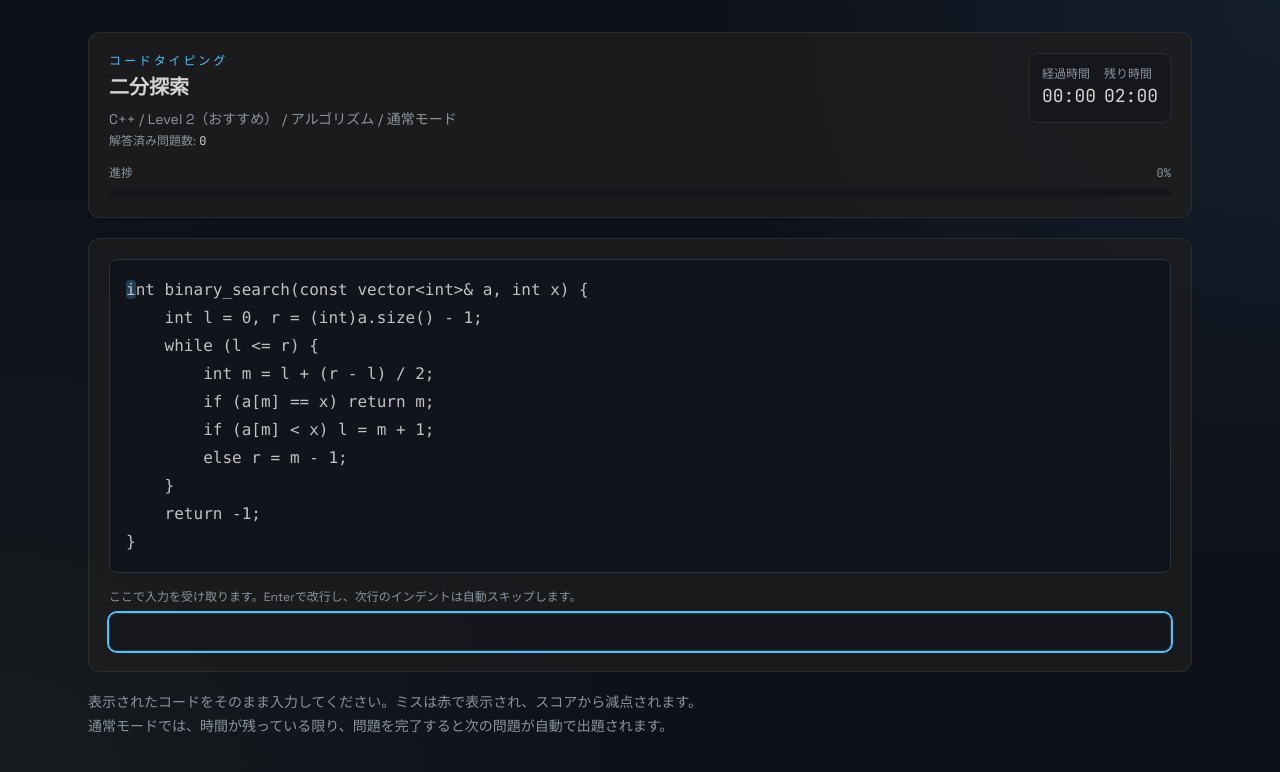
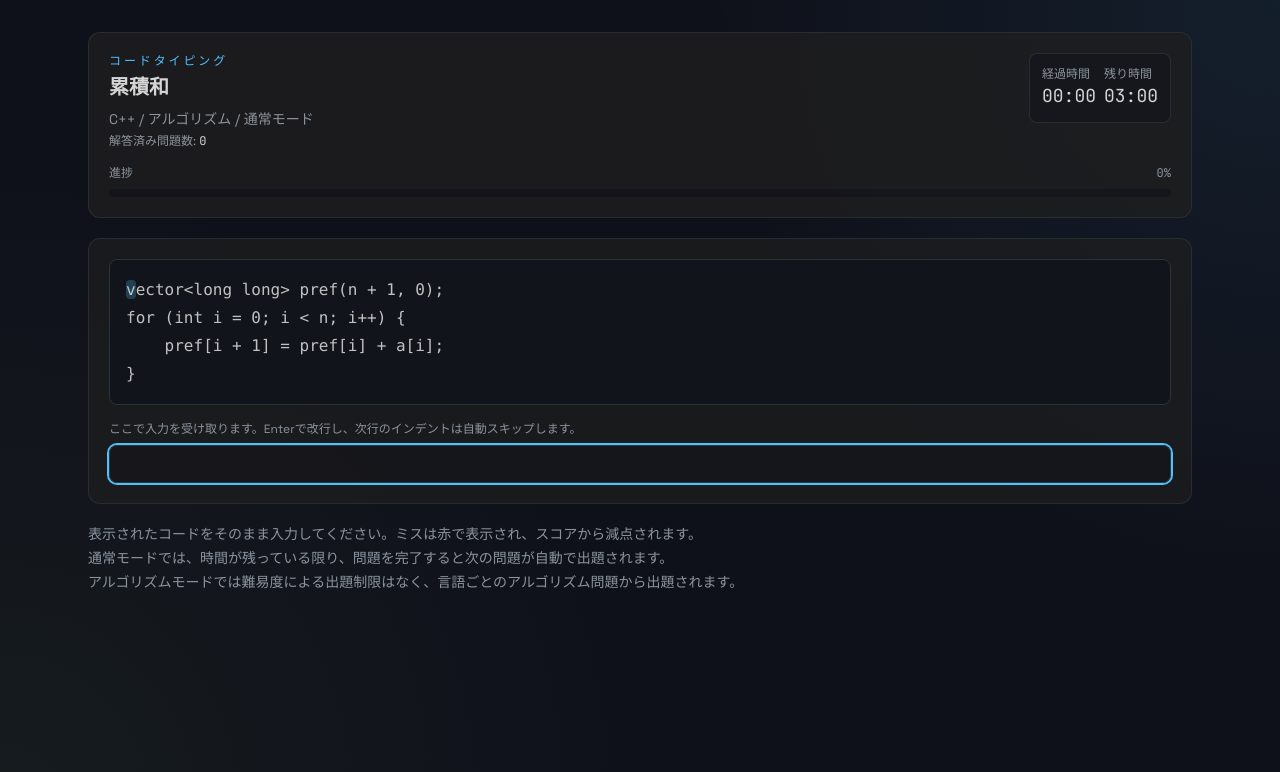
Before and after one commit to okku0916/typing-app, a Next.js app: page /play in a window 1280 px wide. Shown: the top 772 px of the page. Built offline with nearby package versions, Linux system fonts and the light colour scheme.

Commit message:
feat: improve timed results flow and expand algorithm drills

```diff
--- a/src/app/page.tsx
+++ b/src/app/page.tsx
@@ -57,10 +57,18 @@ export default function Home() {
           />
         </SelectorSection>
 
-        <SelectorSection title="難易度" subtitle="出題内容と制限時間を調整">
+        <SelectorSection
+          title="難易度"
+          subtitle={
+            settings.drillMode === "random_syntax"
+              ? "基本構文モードの出題内容と制限時間を調整"
+              : "アルゴリズムモードでは難易度による出題制限はありません"
+          }
+        >
           <DifficultySelector
             value={settings.difficulty}
             onChange={(difficulty) => setSettings((prev) => ({ ...prev, difficulty }))}
+            disabled={settings.drillMode === "algorithm"}
           />
         </SelectorSection>
 
@@ -79,7 +87,9 @@ export default function Home() {
             <p className="code-font text-xl text-foreground">
               {settings.gameMode === "unlimited"
                 ? "無制限"
-                : `${TIME_LIMITS[settings.difficulty]} 秒（${DIFFICULTY_LABELS[settings.difficulty]}）`}
+                : settings.drillMode === "random_syntax"
+                  ? `${TIME_LIMITS[settings.difficulty]} 秒（${DIFFICULTY_LABELS[settings.difficulty]}）`
+                  : `${TIME_LIMITS.level_3} 秒（アルゴリズム共通）`}
             </p>
           </div>
 
--- a/src/app/play/page.tsx
+++ b/src/app/play/page.tsx
@@ -1,8 +1,8 @@
 "use client";
 
 import Link from "next/link";
-import { Suspense, useMemo } from "react";
-import { useSearchParams } from "next/navigation";
+import { useRouter, useSearchParams } from "next/navigation";
+import { Suspense, useEffect, useMemo } from "react";
 
 import { CodeView } from "@/components/editor/CodeView";
 import { TypingInput } from "@/components/editor/TypingInput";
@@ -24,7 +24,14 @@ interface PlaySessionViewProps {
 }
 
 function PlaySessionView({ config, initialCursor }: PlaySessionViewProps) {
+  const router = useRouter();
   const session = useTypingSession(config, initialCursor);
+
+  useEffect(() => {
+    if (session.status === "finished" && session.endReason === "time_up") {
+      router.replace("/result");
+    }
+  }, [router, session.endReason, session.status]);
 
   const progress =
     session.engineState.reference.length === 0
@@ -44,7 +51,10 @@ function PlaySessionView({ config, initialCursor }: PlaySessionViewProps) {
             <p className="text-xs uppercase tracking-[0.24em] text-accent">コードタイピング</p>
             <h1 className="mt-1 text-xl font-semibold text-foreground">{session.problem.title}</h1>
             <p className="mt-2 text-sm text-muted">
-              {CATEGORY_LABELS[config.category]} / {DIFFICULTY_LABELS[config.difficulty]} /{" "}
+              {CATEGORY_LABELS[config.category]} /{" "}
+              {config.drillMode === "random_syntax"
+                ? `${DIFFICULTY_LABELS[config.difficulty]} / `
+                : ""}
               {DRILL_MODE_LABELS[config.drillMode]} / {GAME_MODE_LABELS[config.gameMode]}
             </p>
             <p className="mt-1 text-xs text-muted">
@@ -110,6 +120,9 @@ function PlaySessionView({ config, initialCursor }: PlaySessionViewProps) {
           ) : (
             <p>無制限モードでは、1問完了ごとにリザルトを表示します。</p>
           )}
+          {config.drillMode === "algorithm" ? (
+            <p>アルゴリズムモードでは難易度による出題制限はなく、言語ごとのアルゴリズム問題から出題されます。</p>
+          ) : null}
         </div>
       )}
     </main>
--- a/src/app/result/page.tsx
+++ b/src/app/result/page.tsx
@@ -32,6 +32,13 @@ export default function ResultPage() {
       <header className="rounded-xl border border-panel-border/70 bg-panel/80 p-5">
         <p className="text-xs uppercase tracking-[0.24em] text-accent">リザルト画面</p>
         <h1 className="mt-2 text-2xl font-semibold text-foreground">セッション結果</h1>
+        {latestResult ? (
+          <p className="mt-2 text-sm text-muted">
+            {latestResult.endReason === "time_up"
+              ? "時間切れで終了した結果です。"
+              : "問題を完了して終了した結果です。"}
+          </p>
+        ) : null}
       </header>
 
       {latestResult ? (
--- a/src/components/game/DifficultySelector.tsx
+++ b/src/components/game/DifficultySelector.tsx
@@ -8,9 +8,10 @@ import type { Difficulty } from "@/types/problem";
 interface DifficultySelectorProps {
   value: Difficulty;
   onChange: (value: Difficulty) => void;
+  disabled?: boolean;
 }
 
-export function DifficultySelector({ value, onChange }: DifficultySelectorProps) {
+export function DifficultySelector({ value, onChange, disabled = false }: DifficultySelectorProps) {
   return (
     <div className="grid gap-3 sm:grid-cols-3">
       {DIFFICULTIES.map((difficulty) => {
@@ -20,12 +21,13 @@ export function DifficultySelector({ value, onChange }: DifficultySelectorProps)
           <button
             key={difficulty}
             type="button"
+            disabled={disabled}
             onClick={() => onChange(difficulty)}
             className={`rounded-lg border px-4 py-3 text-left transition ${
               active
                 ? "border-accent bg-accent/10"
                 : "border-panel-border bg-background/30 hover:border-accent/70"
-            }`}
+            } ${disabled ? "cursor-not-allowed opacity-50 hover:border-panel-border" : ""}`}
           >
             <p className="text-sm font-medium text-foreground">
               {DIFFICULTY_LABELS[difficulty]}
--- a/src/components/game/ResultPanel.tsx
+++ b/src/components/game/ResultPanel.tsx
@@ -5,11 +5,16 @@ interface ResultPanelProps {
 }
 
 export function ResultPanel({ result }: ResultPanelProps) {
-  const { stats } = result;
+  const { endReason, stats } = result;
 
   return (
     <section className="space-y-4 rounded-xl border border-panel-border/70 bg-panel p-5">
       <h2 className="text-lg font-semibold text-foreground">リザルト</h2>
+      <p className="text-sm text-muted">
+        {endReason === "time_up"
+          ? "制限時間に達したためセッションを終了しました。"
+          : "セッションを完了しました。"}
+      </p>
 
       <div className="grid gap-3 sm:grid-cols-2 lg:grid-cols-4">
         <div className="rounded-lg border border-panel-border bg-background/40 p-3">
--- a/src/data/problems.json
+++ b/src/data/problems.json
@@ -70,6 +70,20 @@
         "code": "class UnionFind {\npublic:\n    vector<int> parent;\n\n    explicit UnionFind(int n) : parent(n, -1) {}\n};",
         "difficulty": "level_3",
         "mode": "random_syntax"
+      },
+      {
+        "id": "cpp-syntax-template",
+        "title": "template関数",
+        "code": "template <class T>\nT chmin(T& a, T b) {\n    if (a > b) a = b;\n    return a;\n}",
+        "difficulty": "level_3",
+        "mode": "random_syntax"
+      },
+      {
+        "id": "cpp-syntax-priority-queue",
+        "title": "priority_queueの宣言",
+        "code": "priority_queue<int, vector<int>, greater<int>> pq;",
+        "difficulty": "level_2",
+        "mode": "random_syntax"
       }
     ],
     "algorithm": [
@@ -112,6 +126,27 @@
         "id": "cpp-algo-dijkstra",
         "title": "ダイクストラ法",
         "code": "vector<long long> dist(n, INF);\npriority_queue<pair<long long, int>, vector<pair<long long, int>>, greater<pair<long long, int>>> pq;\ndist[s] = 0;\npq.push({0, s});\nwhile (!pq.empty()) {\n    auto [d, v] = pq.top();\n    pq.pop();\n    if (d != dist[v]) continue;\n    for (auto [to, cost] : graph[v]) {\n        if (dist[to] > d + cost) {\n            dist[to] = d + cost;\n            pq.push({dist[to], to});\n        }\n    }\n}",
+        "difficulty": "level_3",
+        "mode": "algorithm"
+      },
+      {
+        "id": "cpp-algo-warshall-floyd",
+        "title": "ワーシャルフロイド法",
+        "code": "for (int k = 0; k < n; k++) {\n    for (int i = 0; i < n; i++) {\n        for (int j = 0; j < n; j++) {\n            dist[i][j] = min(dist[i][j], dist[i][k] + dist[k][j]);\n        }\n    }\n}",
+        "difficulty": "level_3",
+        "mode": "algorithm"
+      },
+      {
+        "id": "cpp-algo-union-find",
+        "title": "Union-Find",
+        "code": "int find(int x) {\n    if (parent[x] < 0) return x;\n    return parent[x] = find(parent[x]);\n}\n\nbool unite(int x, int y) {\n    x = find(x);\n    y = find(y);\n    if (x == y) return false;\n    if (parent[x] > parent[y]) swap(x, y);\n    parent[x] += parent[y];\n    parent[y] = x;\n    return true;\n}",
+        "difficulty": "level_3",
+        "mode": "algorithm"
+      },
+      {
+        "id": "cpp-algo-segtree-build",
+        "title": "セグメント木の更新",
+        "code": "void update(int i, long long x) {\n    i += size;\n    seg[i] = x;\n    while (i > 1) {\n        i >>= 1;\n        seg[i] = seg[i << 1] + seg[i << 1 | 1];\n    }\n}",
         "difficulty": "level_3",
         "mode": "algorithm"
       }
@@ -181,6 +216,20 @@
         "code": "index = {value: i for i, value in enumerate(values)}",
         "difficulty": "level_3",
         "mode": "random_syntax"
+      },
+      {
+        "id": "python-syntax-generator",
+        "title": "ジェネレータ式",
+        "code": "total = sum(x * x for x in values if x % 2 == 1)",
+        "difficulty": "level_3",
+        "mode": "random_syntax"
+      },
+      {
+        "id": "python-syntax-defaultdict",
+        "title": "defaultdictの利用",
+        "code": "from collections import defaultdict\ncount = defaultdict(int)",
+        "difficulty": "level_2",
+        "mode": "random_syntax"
       }
     ],
     "algorithm": [
@@ -223,6 +272,27 @@
         "id": "python-algo-grid-bfs",
         "title": "グリッドBFS",
         "code": "from collections import deque\n\ndist = [[-1] * w for _ in range(h)]\nq = deque([(sy, sx)])\ndist[sy][sx] = 0\nwhile q:\n    y, x = q.popleft()\n    for dy, dx in ((1, 0), (-1, 0), (0, 1), (0, -1)):\n        ny, nx = y + dy, x + dx\n        if not (0 <= ny < h and 0 <= nx < w):\n            continue\n        if grid[ny][nx] == \"#\" or dist[ny][nx] != -1:\n            continue\n        dist[ny][nx] = dist[y][x] + 1\n        q.append((ny, nx))",
+        "difficulty": "level_3",
+        "mode": "algorithm"
+      },
+      {
+        "id": "python-algo-dijkstra",
+        "title": "ダイクストラ法",
+        "code": "import heapq\n\ndist = [10 ** 18] * n\ndist[s] = 0\nhq = [(0, s)]\nwhile hq:\n    d, v = heapq.heappop(hq)\n    if d != dist[v]:\n        continue\n    for nv, cost in graph[v]:\n        nd = d + cost\n        if dist[nv] > nd:\n            dist[nv] = nd\n            heapq.heappush(hq, (nd, nv))",
+        "difficulty": "level_3",
+        "mode": "algorithm"
+      },
+      {
+        "id": "python-algo-union-find",
+        "title": "Union-Find",
+        "code": "def find(x):\n    if parent[x] < 0:\n        return x\n    parent[x] = find(parent[x])\n    return parent[x]\n\ndef unite(x, y):\n    x = find(x)\n    y = find(y)\n    if x == y:\n        return False\n    if parent[x] > parent[y]:\n        x, y = y, x\n    parent[x] += parent[y]\n    parent[y] = x\n    return True",
+        "difficulty": "level_3",
+        "mode": "algorithm"
+      },
+      {
+        "id": "python-algo-bit-dp",
+        "title": "bitDPの遷移",
+        "code": "for s in range(1 << n):\n    for v in range(n):\n        if dp[s][v] == INF:\n            continue\n        for nv in range(n):\n            if s >> nv & 1:\n                continue\n            ns = s | (1 << nv)\n            dp[ns][nv] = min(dp[ns][nv], dp[s][v] + cost[v][nv])",
         "difficulty": "level_3",
         "mode": "algorithm"
       }
@@ -285,6 +355,20 @@
         "code": "let value = match input.trim().parse::<i64>() {\n    Ok(v) => v,\n    Err(_) => 0,\n};",
         "difficulty": "level_3",
         "mode": "random_syntax"
+      },
+      {
+        "id": "rust-syntax-vec-macro",
+        "title": "vec!マクロ",
+        "code": "let dist = vec![i64::MAX; n];",
+        "difficulty": "level_1",
+        "mode": "random_syntax"
+      },
+      {
+        "id": "rust-syntax-hashmap-entry",
+        "title": "entry API",
+        "code": "*counter.entry(value).or_insert(0) += 1;",
+        "difficulty": "level_3",
+        "mode": "random_syntax"
       }
     ],
     "algorithm": [
@@ -329,6 +413,27 @@
         "code": "use std::collections::VecDeque;\n\nlet mut q = VecDeque::new();\nfor v in 0..n {\n    if indeg[v] == 0 {\n        q.push_back(v);\n    }\n}\nlet mut order = Vec::new();\nwhile let Some(v) = q.pop_front() {\n    order.push(v);\n    for &nv in &graph[v] {\n        indeg[nv] -= 1;\n        if indeg[nv] == 0 {\n            q.push_back(nv);\n        }\n    }\n}",
         "difficulty": "level_3",
         "mode": "algorithm"
+      },
+      {
+        "id": "rust-algo-warshall-floyd",
+        "title": "ワーシャルフロイド法",
+        "code": "for k in 0..n {\n    for i in 0..n {\n        for j in 0..n {\n            dist[i][j] = dist[i][j].min(dist[i][k] + dist[k][j]);\n        }\n    }\n}",
+        "difficulty": "level_3",
+        "mode": "algorithm"
+      },
+      {
+        "id": "rust-algo-union-find",
+        "title": "Union-Find",
+        "code": "fn find(x: usize, parent: &mut [i32]) -> usize {\n    if parent[x] < 0 {\n        return x;\n    }\n    let root = find(parent[x] as usize, parent);\n    parent[x] = root as i32;\n    root\n}\n\nfn unite(x: usize, y: usize, parent: &mut [i32]) -> bool {\n    let mut x = find(x, parent);\n    let mut y = find(y, parent);\n    if x == y {\n        return false;\n    }\n    if parent[x] > parent[y] {\n        std::mem::swap(&mut x, &mut y);\n    }\n    parent[x] += parent[y];\n    parent[y] = x as i32;\n    true\n}",
+        "difficulty": "level_3",
+        "mode": "algorithm"
+      },
+      {
+        "id": "rust-algo-segtree-update",
+        "title": "セグメント木の更新",
+        "code": "fn update(mut i: usize, x: i64, seg: &mut [i64], size: usize) {\n    i += size;\n    seg[i] = x;\n    while i > 1 {\n        i >>= 1;\n        seg[i] = seg[i << 1] + seg[i << 1 | 1];\n    }\n}",
+        "difficulty": "level_3",
+        "mode": "algorithm"
       }
     ]
   }
--- a/src/features/problems/schema.ts
+++ b/src/features/problems/schema.ts
@@ -40,12 +40,21 @@ function parseProblemItem(value: unknown, path: string): ProblemItem {
     throw new Error(`${path}.code: code must be a non-empty string`);
   }
 
-  if (difficulty !== "level_1" && difficulty !== "level_2" && difficulty !== "level_3") {
+  if (mode !== "random_syntax" && mode !== "algorithm") {
+    throw new Error(`${path}.mode: mode must be random_syntax or algorithm`);
+  }
+
+  if (
+    difficulty !== undefined &&
+    difficulty !== "level_1" &&
+    difficulty !== "level_2" &&
+    difficulty !== "level_3"
+  ) {
     throw new Error(`${path}.difficulty: difficulty must be level_1, level_2, or level_3`);
   }
 
-  if (mode !== "random_syntax" && mode !== "algorithm") {
-    throw new Error(`${path}.mode: mode must be random_syntax or algorithm`);
+  if (mode === "random_syntax" && difficulty === undefined) {
+    throw new Error(`${path}.difficulty: random_syntax problems require difficulty`);
   }
 
   return { id, title, code, difficulty, mode };
--- a/src/features/problems/selector.ts
+++ b/src/features/problems/selector.ts
@@ -17,6 +17,11 @@ export function getProblemPool(params: {
 }) {
   const { category, difficulty, drillMode } = params;
   const modePool = problemsData[category][drillMode];
+
+  if (drillMode === "algorithm") {
+    return modePool;
+  }
+
   const filtered = applyDifficultyFilter(modePool, difficulty);
 
   if (filtered.length > 0) {
--- a/src/hooks/useTypingSession.ts
+++ b/src/hooks/useTypingSession.ts
@@ -30,6 +30,7 @@ interface SessionState {
   problem: SelectedProblem;
   engineState: TypingEngineState;
   result: SessionResult | null;
+  endReason: "completed" | "time_up" | null;
   cursor: number;
   aggregate: AggregateStats;
 }
@@ -39,6 +40,7 @@ export interface TypingSession {
   problem: SelectedProblem;
   engineState: TypingEngineState;
   result: SessionResult | null;
+  endReason: "completed" | "time_up" | null;
   elapsedSeconds: number;
   remainingSeconds: number | null;
   totalSeconds: number | null;
@@ -87,6 +89,7 @@ function createStateByCursor(
     problem,
     engineState: createInitialState(problem.code),
     result: null,
+    endReason: null,
     cursor,
     aggregate,
   };
@@ -110,7 +113,11 @@ export function useTypingSession(
 
   const elapsedRef = useRef(0);
   const totalSeconds =
-    config.gameMode === "timed" ? TIME_LIMITS[config.difficulty] : null;
+    config.gameMode === "timed"
+      ? config.drillMode === "random_syntax"
+        ? TIME_LIMITS[config.difficulty]
+        : TIME_LIMITS.level_3
+      : null;
 
   const finalizeSession = useCallback(
     (
@@ -156,6 +163,7 @@ export function useTypingSession(
           ...stats,
           completedProblems: nextAggregate.completedProblems,
         },
+        endReason: problemSolved ? "completed" : "time_up",
         completedAt: new Date().toISOString(),
       };
 
@@ -163,6 +171,7 @@ export function useTypingSession(
         ...baseState,
         status: "finished",
         result,
+        endReason: problemSolved ? "completed" : "time_up",
         aggregate: nextAggregate,
       };
     },
@@ -244,6 +253,7 @@ export function useTypingSession(
     problem: sessionState.problem,
     engineState: sessionState.engineState,
     result: sessionState.result,
+    endReason: sessionState.endReason,
     elapsedSeconds,
     remainingSeconds,
     totalSeconds,
--- a/src/types/problem.ts
+++ b/src/types/problem.ts
@@ -8,7 +8,7 @@ export interface ProblemItem {
   id: string;
   title: string;
   code: string;
-  difficulty: Difficulty;
+  difficulty?: Difficulty;
   mode: DrillMode;
 }
 
--- a/src/types/session.ts
+++ b/src/types/session.ts
@@ -24,5 +24,6 @@ export interface SessionResult {
   config: SessionConfig;
   problem: SelectedProblem;
   stats: SessionStats;
+  endReason: "completed" | "time_up";
   completedAt: string;
 }
```
Also changed, not shown: 2 other files (tests, documents, lock files or other folders).
